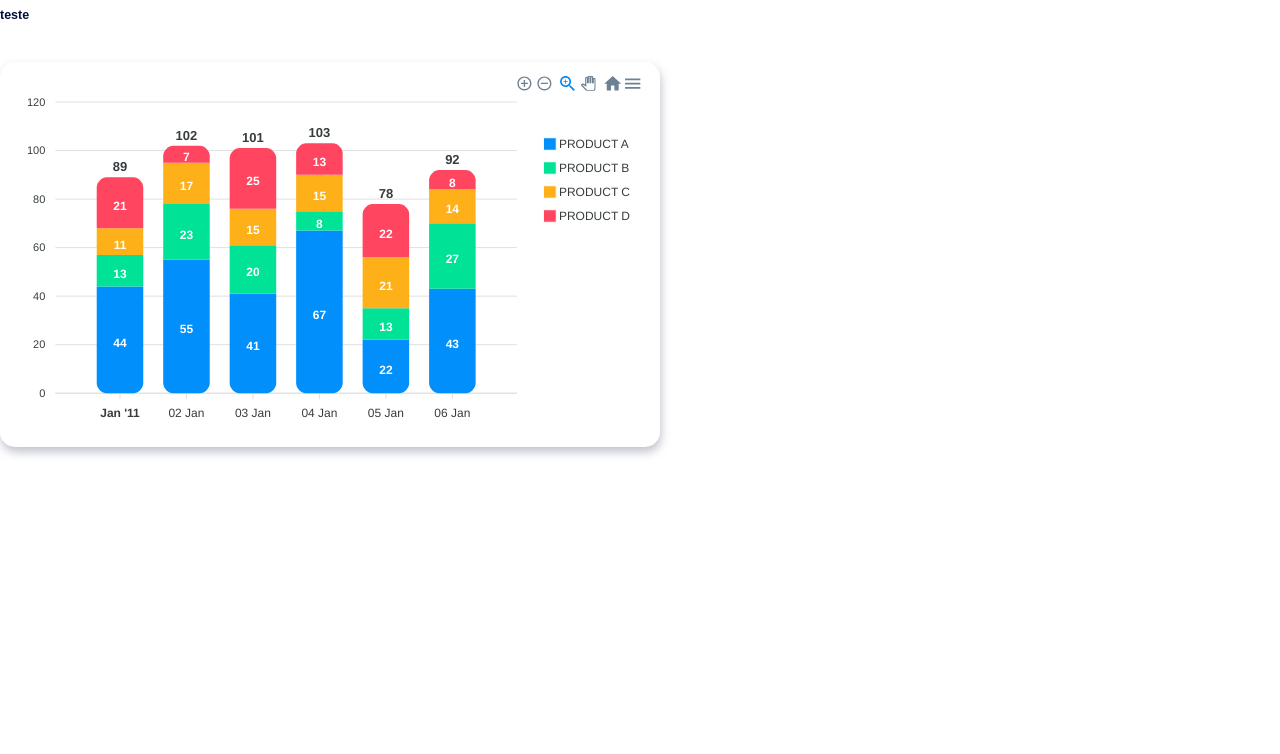
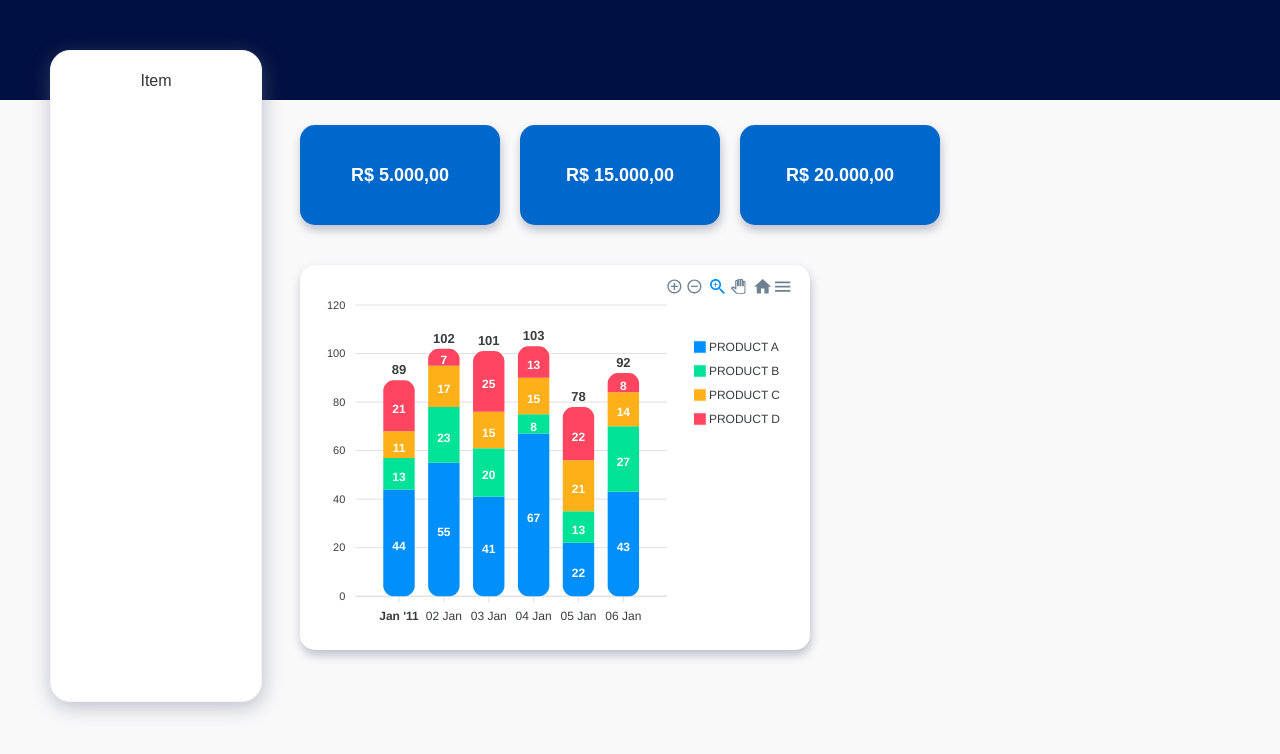
Before and after one commit to gabazevdo/next-app-dashboard-pix, a Next.js app: page / in a window 1280 px wide. Shown: the top 754 px of the page. Built offline with nearby package versions, Linux system fonts and the light colour scheme; a web font is replaced by a local one.

Commit message:
chore: import components sidebar and card

```diff
--- a/src/pages/index.js
+++ b/src/pages/index.js
@@ -1,5 +1,8 @@
+import Head from 'next/head'
 import ChartComponent from '@/components/chart/Chart'
-import Head from 'next/head'
+import SideBar from '@/components/sidebar'
+import Card from '@/components/card'
+import { Container, ContainerCard, Header } from '@/styles/style-index'
 
 export default function Home() {
   return (
@@ -11,8 +14,19 @@ export default function Home() {
         <script src="https://cdn.jsdelivr.net/npm/apexcharts"></script>
         <script src="https://cdn.jsdelivr.net/npm/react-apexcharts"></script>
       </Head>
-      <h1>teste</h1>
-      <ChartComponent />
+
+      <Header />
+      <SideBar />
+      <Container>
+        <ContainerCard>
+          <Card total={'R$ 5.000,00'} />
+          <Card total={'R$ 15.000,00'} />
+          <Card total={'R$ 20.000,00'} />
+        </ContainerCard>
+        <div style={{ marginLeft: '30rem' }}>
+          <ChartComponent />
+        </div>
+      </Container>
     </>
   )
 }
```
